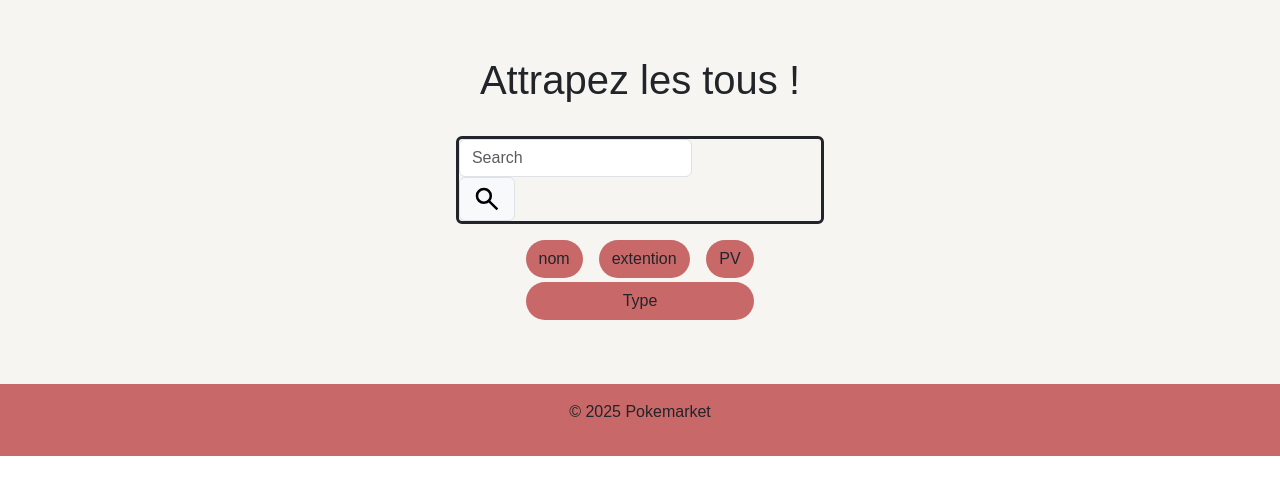
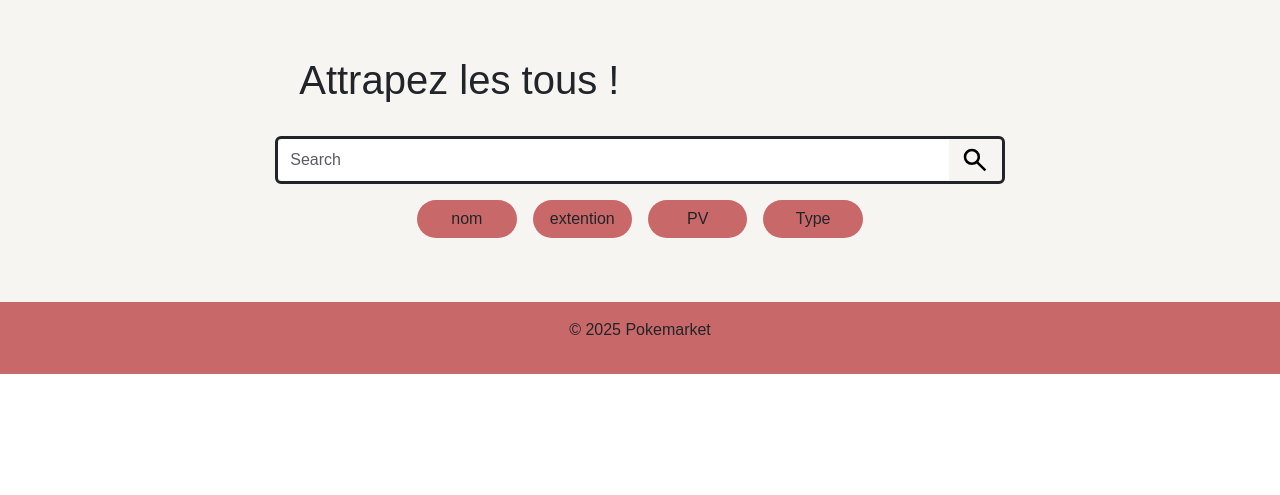
Before and after one commit to Pierrick74/laravel-test, a Laravel app: page /search in a window 1280 px wide. Shown: the part 73-568 px from the top of the page. Run offline with Laravel 12, Linux system fonts and the light colour scheme; data that the repository does not hold is empty; parts of the project's set-up code (start-up, migrations or seed data) failed here and were passed over.

Commit message:
refact(search): optimise searchbar

```diff
--- a/public/css/commun.css
+++ b/public/css/commun.css
@@ -31,9 +31,26 @@ main {
     width: 100% !important;
 }
 
+.search-container {
+    width: 100%; /* Mobile par défaut */
+}
+
 
 @media (min-width: 426px) {
     .filter {
         width: 60% !important;
     }
 }
+
+@media (min-width: 768px) {
+    .search-container {
+        width: 75%;
+    }
+}
+
+/* Large desktop */
+@media (min-width: 1200px) {
+    .search-container {
+        width: 60%;
+    }
+}
--- a/resources/views/homepage.blade.php
+++ b/resources/views/homepage.blade.php
@@ -1,16 +1,25 @@
 @extends('layouts.default')
 @section('content')
     <div class="d-flex justify-content-center">
-        <div class="d-inline-block">
+        <div class="search-container">
             <h1 class="p-4">Attrapez les tous !</h1>
-            <div class="input-group rounded border border-3 border-dark">
-                <form action="{{ route('products.search') }}" method="GET">
-                    <input type="search" name="search"  id="search" class="form-control rounded" placeholder="Search" aria-label="Search" aria-describedby="search-addon" />
-                    <button class="input-group-text border" type="submit" id="search-addon">
+            <form action="{{ route('products.search') }}" method="GET" class="w-100">
+                <div class="input-group border border-3 border-dark rounded">
+                    <input
+                        type="search"
+                        name="search"
+                        id="search"
+                        class="form-control"
+                        placeholder="Search"
+                        aria-label="Search"
+                        aria-describedby="search-addon"
+                        style="border: none;"
+                    />
+                    <button class="input-group-text border-0 bg-transparent" type="submit" id="search-addon">
                         <img style="width: 30px; height: 30px" src="{{ asset('assets/search.svg') }}" alt="">
                     </button>
-                </form>
-            </div>
+                </div>
+            </form>
             <div class="container mt-2 p-2 justify-content-center filter">
                 <div class="row column-gap-3 gap-1 ">
                     <button onclick="window.location='{{ url("/sort/name") }}'" class="col btn btn-block rounded-pill">nom</button>
```
